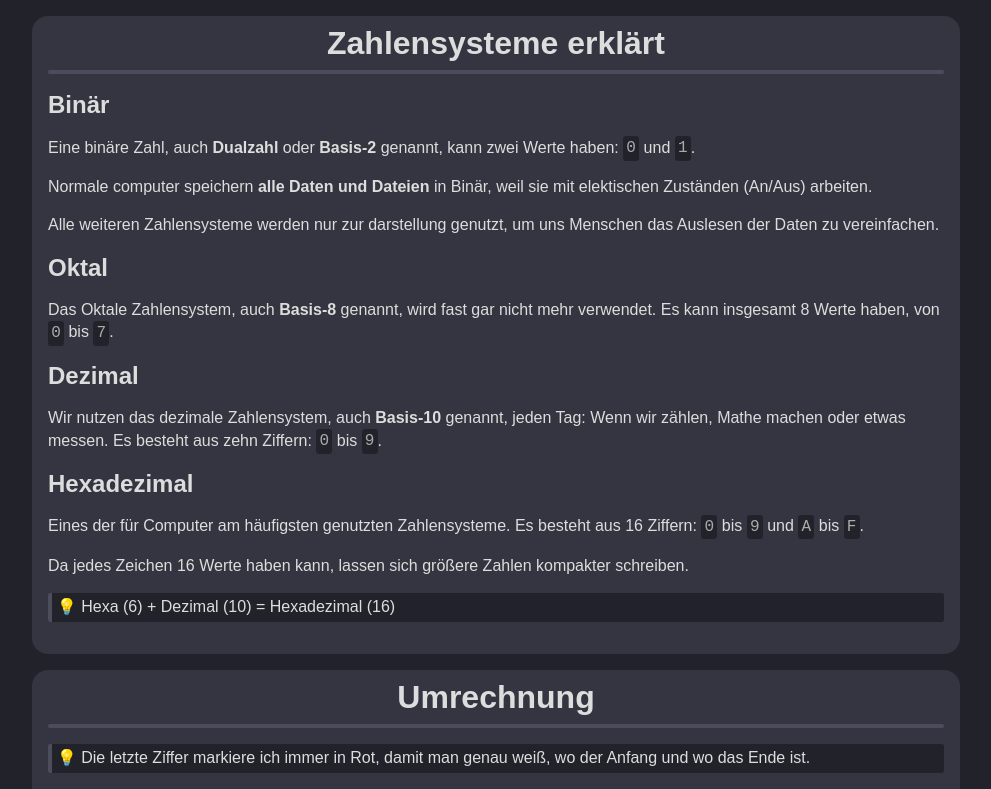
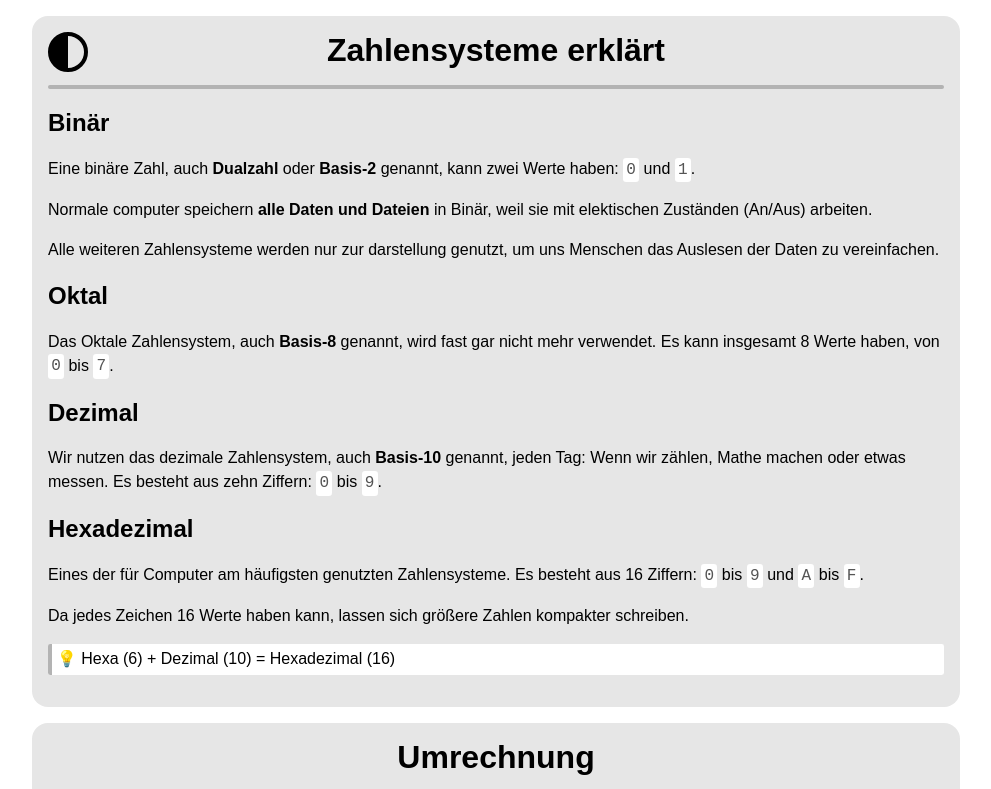
Before and after one commit to TimKoenig96/zahlensysteme, a website built with webpack: page src/index.html in a window 1280 px wide. Shown: the top 789 px of the page, without its empty margins (144-1135 px from the left). Built offline with nearby package versions, Linux system fonts and the light colour scheme.

Commit message:
add: Theme toggle

```diff
--- a/src/index.html
+++ b/src/index.html
@@ -14,11 +14,13 @@
 	<link rel="stylesheet" href="stylesheet.css">
 </head>
 <body>
-	<!-- TODO: Theme toggle -->
 
 	<!-- Number systems explained -->
 	<div class="section">
-		<h1>Zahlensysteme erklärt</h1>
+		<div>
+			<div id="theme_toggle"></div>
+			<h1>Zahlensysteme erklärt</h1>
+		</div>
 		<hr>
 
 		<h2>Binär</h2>
--- a/src/scripts/main.js
+++ b/src/scripts/main.js
@@ -1,7 +1,9 @@
 import { setupIllustration } from "./inputs_handler.js";
+import { setupThemeHandler } from "./theme_handler.js";
 
 function main() {
 	setupIllustration();
+	setupThemeHandler();
 }
 
 main();
--- /dev/null
+++ b/src/scripts/theme_handler.js
@@ -0,0 +1,15 @@
+let toggleButton;
+
+function toggleTheme() {
+	document.documentElement.classList.toggle("light_theme");
+}
+
+export function setupThemeHandler() {
+
+	// Detect if light theme is preferred
+	if (window.matchMedia("(prefers-color-scheme: light)").matches) toggleTheme();
+
+	// Button setup
+	toggleButton = document.getElementById("theme_toggle");
+	toggleButton.addEventListener("click", toggleTheme);
+}
--- a/src/stylesheet.css
+++ b/src/stylesheet.css
@@ -1,6 +1,6 @@
 /* #region | Main elements */
 :root {
-	color-scheme: light;
+	color-scheme: dark;
 
 	/* Dimensions */
 	--spacing_s: .2rem;
@@ -17,6 +17,18 @@
 	--elev_2: hsl(240, 10%, 33%);
 }
 
+.light_theme {
+	color-scheme: light;
+
+	/* Colors */
+	--text_primary: #000;
+	--text_secondary: #555;
+	--text_red: #f33;
+	--elev_0: hsl(0, 0%, 100%);
+	--elev_1: hsl(0, 0%, 90%);
+	--elev_2: hsl(0, 0%, 70%);
+}
+
 body {
 	display: flex;
 	flex-direction: column;
@@ -29,7 +41,6 @@ body {
 
 	font-family: sans-serif;
 	color: var(--text_primary);
-	line-height: 1.4rem;
 
 	background-color: var(--elev_0);
 }
@@ -37,6 +48,16 @@ body {
 
 
 /* #region | Misc classes and elements */
+#theme_toggle {
+	position: absolute;
+	width: 2em;
+	height: 2em;
+	border-radius: 50%;
+	border: var(--border_thickness) solid var(--text_primary);
+	background: linear-gradient(to right, var(--text_primary) 50%, #0000 50%);
+	cursor: pointer;
+}
+
 .tip {
 	border-left: var(--border_thickness) solid var(--elev_2);
 	padding: var(--spacing_s) var(--spacing_s) var(--spacing_s) var(--border_thickness);
@@ -47,6 +68,8 @@ body {
 .tip::before { content: "💡"; }
 
 .red { color: var(--text_red); }
+
+p, li { line-height: 1.5rem; }
 
 code {
 	background-color: var(--elev_0);
@@ -110,10 +133,3 @@ th, td {
 	margin: 0;
 }
 /* #endregion */
-
-
-/* #region | Media queries */
-@media screen and (prefers-color-scheme: dark) {
-	:root { color-scheme: dark; }
-}
-/* #endregion */
```
